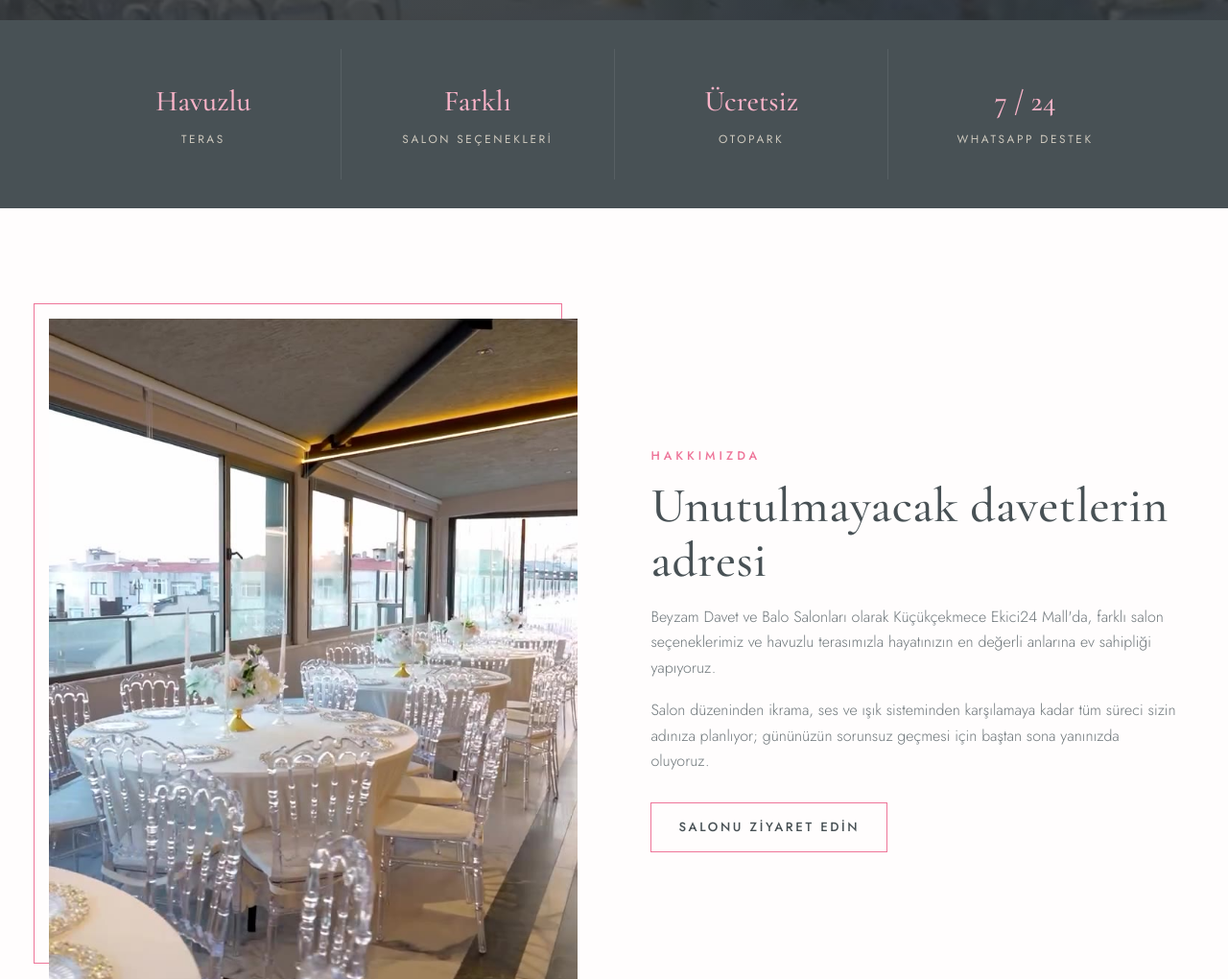
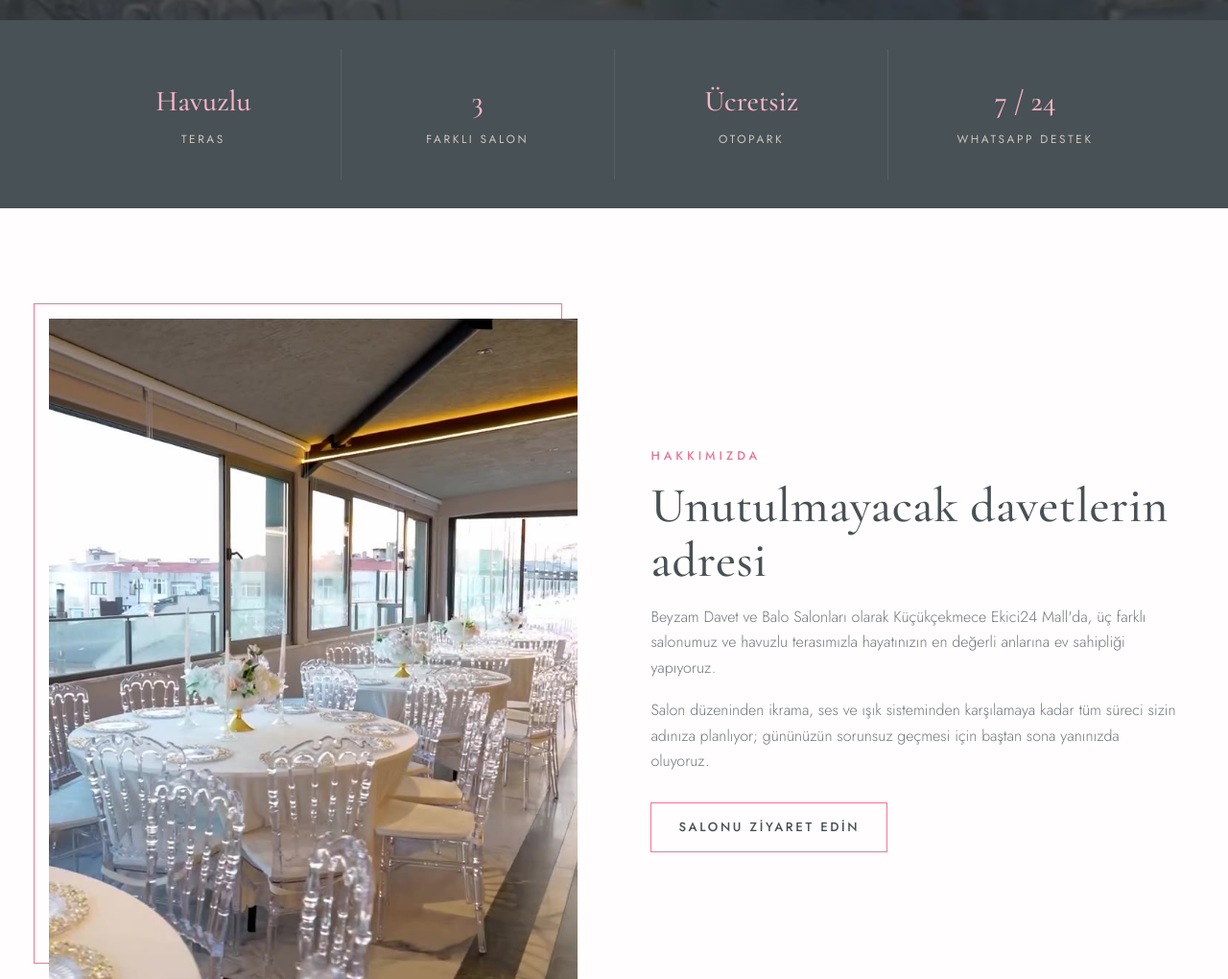
Before and after one commit to beyzamdavet/beyzamdavet.github.io, a plain HTML site: page index.html in a window 1280 px wide. Shown: the part 800-1820 px from the top of the page at 96% size. Drawn offline with nearby package versions, Linux system fonts and the light colour scheme; grey boxes are pictures that could not be loaded.

Commit message:
Salon sayısını üç olarak güncelle
Co-Authored-By: Claude Fable 5.2 <noreply@anthropic.com>
Claude-Session: https://claude.ai/code/session_01K9vhoBUNt5VQMJ5toiYics

```diff
--- a/index.html
+++ b/index.html
@@ -245,7 +245,7 @@ footer .logo{color:#fff;display:block;margin-bottom:14px}
 <section class="strip">
   <div class="wrap">
     <div><b>Havuzlu</b><small>Teras</small></div>
-    <div><b>Farklı</b><small>Salon Seçenekleri</small></div>
+    <div><b>3</b><small>Farklı Salon</small></div>
     <div><b>Ücretsiz</b><small>Otopark</small></div>
     <div><b>7 / 24</b><small>WhatsApp Destek</small></div>
   </div>
@@ -257,7 +257,7 @@ footer .logo{color:#fff;display:block;margin-bottom:14px}
     <div class="reveal">
       <span class="eyebrow">Hakkımızda</span>
       <h2>Unutulmayacak davetlerin adresi</h2>
-      <p>Beyzam Davet ve Balo Salonları olarak Küçükçekmece Ekici24 Mall'da, farklı salon seçeneklerimiz ve havuzlu terasımızla hayatınızın en değerli anlarına ev sahipliği yapıyoruz.</p>
+      <p>Beyzam Davet ve Balo Salonları olarak Küçükçekmece Ekici24 Mall'da, üç farklı salonumuz ve havuzlu terasımızla hayatınızın en değerli anlarına ev sahipliği yapıyoruz.</p>
       <p>Salon düzeninden ikrama, ses ve ışık sisteminden karşılamaya kadar tüm süreci sizin adınıza planlıyor; gününüzün sorunsuz geçmesi için baştan sona yanınızda oluyoruz.</p>
       <a href="#iletisim" class="btn line">Salonu Ziyaret Edin</a>
     </div>
@@ -334,7 +334,7 @@ footer .logo{color:#fff;display:block;margin-bottom:14px}
   <div class="wrap">
     <div>
       <a href="#top" class="logo"><img src="img/logo-beyaz.png" alt="Beyzam Davet ve Balo Salonları" width="170" height="65"></a>
-      <p>Küçükçekmece'de düğün, nişan, kına ve özel davetleriniz için farklı salon seçenekleri ve havuzlu teras.</p>
+      <p>Küçükçekmece'de düğün, nişan, kına ve özel davetleriniz için üç farklı salon ve havuzlu teras.</p>
     </div>
     <div><h4>Hizmetler</h4><ul><li><a href="#hizmetler">Düğün</a></li><li><a href="#hizmetler">Nişan &amp; Söz</a></li><li><a href="#hizmetler">Kına</a></li><li><a href="#hizmetler">Nikah</a></li></ul></div>
     <div><h4>Site</h4><ul><li><a href="#hakkimizda">Hakkımızda</a></li><li><a href="#galeri">Galeri</a></li><li><a href="#yorumlar">Yorumlar</a></li><li><a href="#iletisim">İletişim</a></li></ul></div>
```
